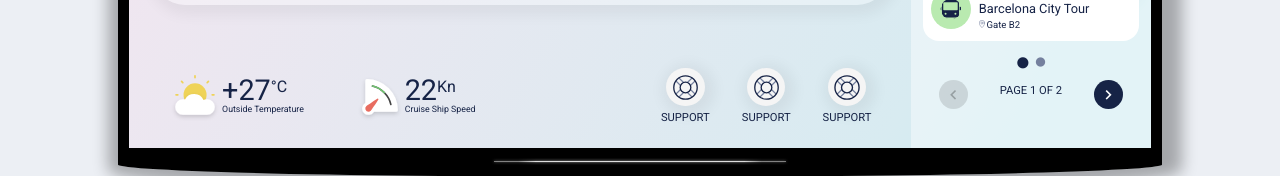
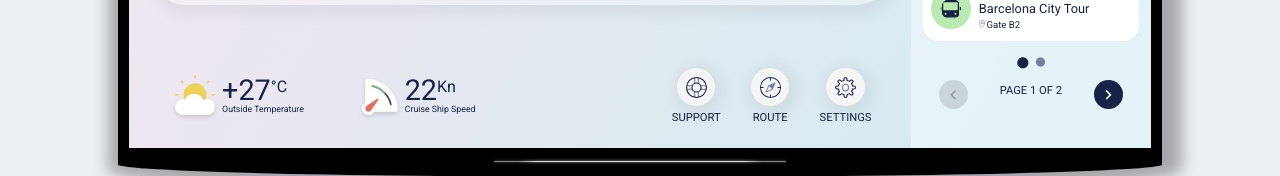
Before and after one commit to LinusHe/uws-cruiseship, a Vue app: page / in a window 1280 px wide. Shown: the part 511-687 px from the top of the page. Built offline with nearby package versions, Linux system fonts and the light colour scheme; a web font is replaced by a local one; what vue-wavify would draw is missing.

Commit message:
Changed Footer Icons

```diff
--- a/src/assets/scss/dashboard/footer.scss
+++ b/src/assets/scss/dashboard/footer.scss
@@ -39,8 +39,8 @@
       box-shadow: 3px 3px 14px 7px rgb(0 0 0 / 5%);
 
       img {
-        width: 2.2rem;
-        height: 2.2rem;
+        width: 1.3rem;
+        height: 1.3rem;
       }
     }
     p {
--- a/src/components/DashboardElements/Footer.vue
+++ b/src/components/DashboardElements/Footer.vue
@@ -32,15 +32,15 @@
         </v-col>
         <v-col align="center" class="flex-grow-0">
           <v-btn align="center" fab>
-            <img src="../../assets/img/icon/dashboard/support.svg" alt="" />
+            <img src="../../assets/img/icon/dashboard/compass-04.svg" alt="" />
           </v-btn>
-          <p align="center">Support</p>
+          <p align="center">Route</p>
         </v-col>
         <v-col align="center" class="flex-grow-0">
           <v-btn align="center" fab>
-            <img src="../../assets/img/icon/dashboard/support.svg" alt="" />
+            <img src="../../assets/img/icon/dashboard/gear.svg" alt="" />
           </v-btn>
-          <p align="center">Support</p>
+          <p align="center">Settings</p>
         </v-col>
       </v-row>
     </v-col>
```
Also changed, not shown: src/assets/img/icon/dashboard/support.svg.
